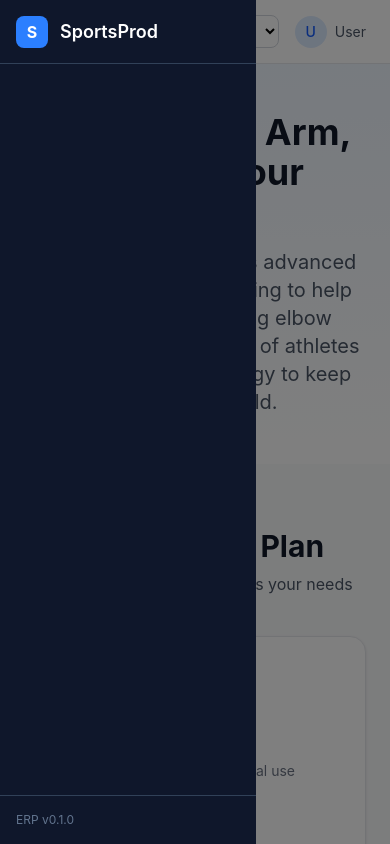
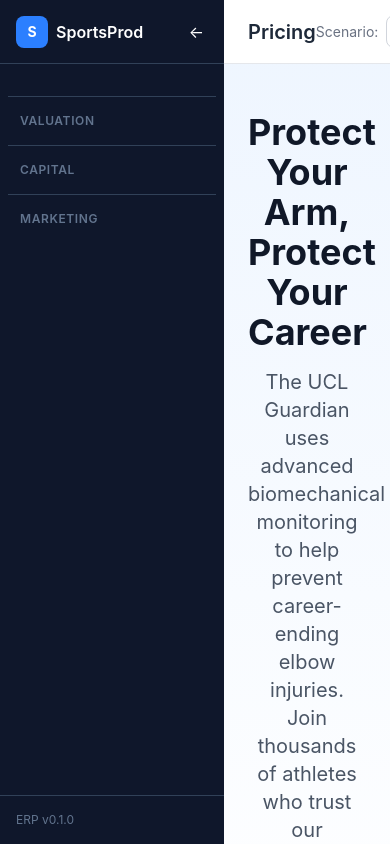
Before and after one commit to elbow-enforcer/sportsprod-erp, a React (Vite) app: page /pricing in a window 390 px wide. Built offline with nearby package versions, Linux system fonts and the light colour scheme.

Commit message:
fix: update sidebar with correct valuation routes

```diff
--- a/src/components/Layout/Sidebar.tsx
+++ b/src/components/Layout/Sidebar.tsx
@@ -16,9 +16,13 @@ const navItems: NavItem[] = [
   { path: '/costs', label: 'Costs', icon: '💸', permission: 'view:costs' },
 ]
 
+const valuationItems: NavItem[] = [
+  { path: '/valuation', label: 'DCF Valuation', icon: '📉', permission: 'view:dcf' },
+  { path: '/assumptions', label: 'Assumptions', icon: '⚙️', permission: 'view:dcf' },
+]
+
 const capitalItems: NavItem[] = [
   { path: '/capital', label: 'Capital', icon: '🏦', permission: 'view:capital' },
-  { path: '/dcf', label: 'DCF Model', icon: '📉', permission: 'view:dcf' },
   { path: '/inventory', label: 'Inventory', icon: '📦', permission: 'view:inventory' },
 ]
 
@@ -79,87 +83,50 @@ export function Sidebar() {
   const [collapsed, setCollapsed] = useState(false)
 
   return (
-    <>
-      {/* Mobile overlay */}
-      <div
-        className={`fixed inset-0 bg-black/50 z-20 lg:hidden ${
-          collapsed ? 'hidden' : ''
-        }`}
-        onClick={() => setCollapsed(true)}
-      />
-
-      {/* Sidebar */}
-      <aside
-        className={`fixed lg:static inset-y-0 left-0 z-30 flex flex-col bg-slate-900 text-white transition-all duration-300 ${
-          collapsed ? '-translate-x-full lg:translate-x-0 lg:w-20' : 'w-64'
-        }`}
-      >
-        {/* Logo */}
+    <aside className={`${collapsed ? 'w-16' : 'w-56'} bg-slate-900 text-white flex flex-col transition-all duration-200`}>
       <div className="flex items-center justify-between h-16 px-4 border-b border-slate-700">
-          <div className="flex items-center gap-3">
-            <div className="w-8 h-8 bg-blue-500 rounded-lg flex items-center justify-center font-bold">
-              S
+        {!collapsed && (
+          <div className="flex items-center gap-2">
+            <div className="w-8 h-8 bg-blue-500 rounded-lg flex items-center justify-center">
+              <span className="text-white font-bold text-sm">S</span>
             </div>
-            {!collapsed && (
-              <span className="font-semibold text-lg">SportsProd</span>
+            <span className="font-semibold">SportsProd</span>
+          </div>
         )}
-          </div>
         <button
           onClick={() => setCollapsed(!collapsed)}
-            className="p-1.5 rounded-lg hover:bg-slate-800 hidden lg:block"
+          className="p-1 hover:bg-slate-800 rounded"
         >
           {collapsed ? '→' : '←'}
         </button>
       </div>
 
-        {/* Navigation */}
-        <nav className="flex-1 p-4 space-y-1 overflow-y-auto">
-          {/* Main Navigation */}
+      <nav className="flex-1 px-2 py-4 space-y-1 overflow-y-auto">
         {navItems.map((item) => (
           <NavItemLink key={item.path} item={item} collapsed={collapsed} />
         ))}
 
-          {/* Capital Section - requires at least one capital permission */}
-          <PermissionGate permission="view:capital" fallback={
-            <PermissionGate permission="view:inventory">
-              <SectionHeader label="Capital" collapsed={collapsed} />
-              {capitalItems.filter(i => i.permission === 'view:inventory').map((item) => (
+        <SectionHeader label="Valuation" collapsed={collapsed} />
+        {valuationItems.map((item) => (
           <NavItemLink key={item.path} item={item} collapsed={collapsed} />
         ))}
-            </PermissionGate>
-          }>
+
         <SectionHeader label="Capital" collapsed={collapsed} />
         {capitalItems.map((item) => (
           <NavItemLink key={item.path} item={item} collapsed={collapsed} />
         ))}
-          </PermissionGate>
 
-          {/* Marketing Section */}
-          <PermissionGate permission="view:marketing">
         <SectionHeader label="Marketing" collapsed={collapsed} />
         {marketingItems.map((item) => (
           <NavItemLink key={item.path} item={item} collapsed={collapsed} />
         ))}
-          </PermissionGate>
       </nav>
 
-        {/* Footer */}
       <div className="p-4 border-t border-slate-700">
         {!collapsed && (
           <p className="text-xs text-slate-500">ERP v0.1.0</p>
         )}
       </div>
     </aside>
-
-      {/* Mobile toggle button */}
-      <button
-        onClick={() => setCollapsed(false)}
-        className={`fixed bottom-4 left-4 z-10 p-3 bg-slate-900 text-white rounded-full shadow-lg lg:hidden ${
-          collapsed ? '' : 'hidden'
-        }`}
-      >
-        ☰
-      </button>
-    </>
   )
 }
```
Lines whose indentation alone changed are shown as unchanged.
